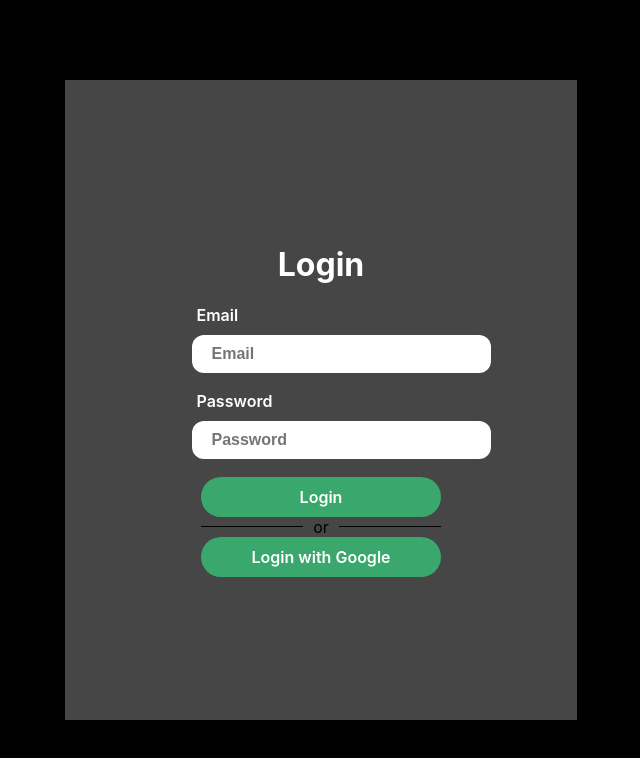
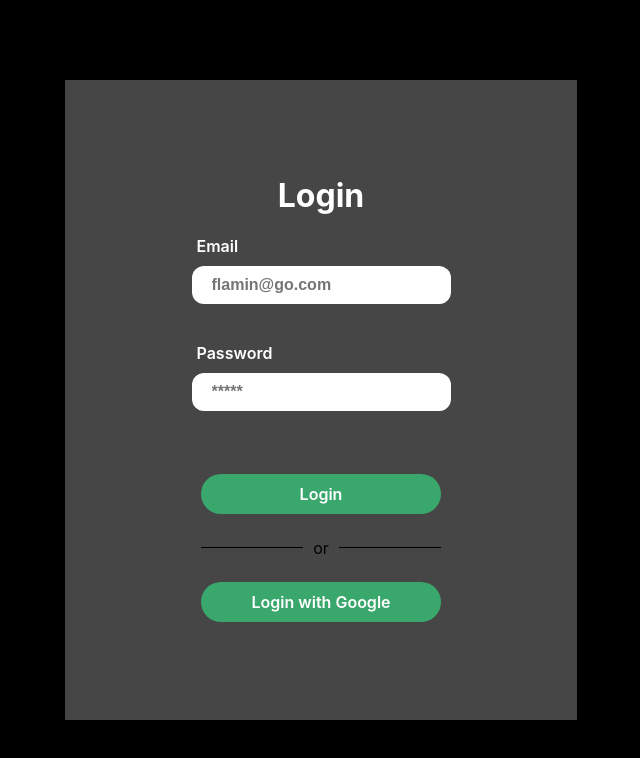
Before and after one commit to Erzenkell/g1-design-system, a React (Create React App) app: page / in a window 1280 px wide. Shown: the top 758 px of the page, without its empty margins (319-959 px from the left). Built offline with nearby package versions, Linux system fonts and the light colour scheme.

Commit message:
css improvements

```diff
--- a/src/components/Button/Button.css
+++ b/src/components/Button/Button.css
@@ -8,4 +8,6 @@
     font-weight: 600;
     cursor: pointer;
     width: 200px;
+    margin-bottom: 10%;
+    margin-top: 10%;
 }
--- a/src/components/Input/TextInput.css
+++ b/src/components/Input/TextInput.css
@@ -1,15 +1,14 @@
 .text_input_container{
-    height: 60px;
     border-radius: 12px;
     font-size: 16px;
     box-sizing: border-box;
     display: flex;
     flex-direction: column;
     align-items: flex-start;
+    margin-bottom: 5%;
 }
 
 .text_input {
-    width: 100%;
     height: 100%;
     border: 0;
     border-radius: 12px;
--- a/src/pages/Login/Login.css
+++ b/src/pages/Login/Login.css
@@ -29,6 +29,5 @@
     box-sizing: border-box;
     display: flex;
     flex-direction: column;
-    width: 100%;
     margin-bottom: 10%;
 }
--- a/src/pages/Login/Login.js
+++ b/src/pages/Login/Login.js
@@ -17,13 +17,13 @@ const Login = () => {
                         <div className="login_container_form_input">
                             <TextInput
                                 label="Email"
-                                placeholder="Email"
+                                placeholder="flamin@go.com"
                             />
                         </div>
                         <div className="login_container_form_input">
                             <TextInput
                                 label="Password"
-                                placeholder="Password"
+                                placeholder="*****"
                         />
                         </div>
                         <div className="login_container_form_button">
```
